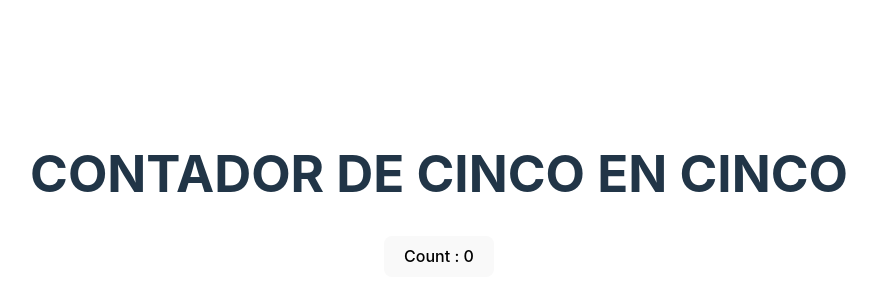
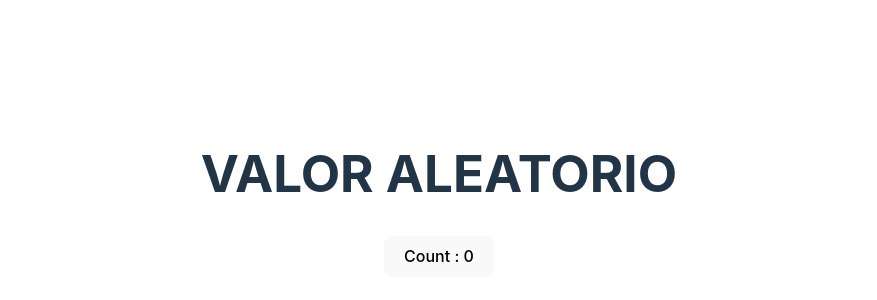
Before and after one commit to Victoria-Jimenez-Martinez/LAB7_Victoria_Jimenez_Martinez, a React (Vite) app: page / in a window 1280 px wide. Shown: the part 206-506 px from the top of the page, without its empty margins (201-1078 px from the left). Built offline with nearby package versions, Linux system fonts and the light colour scheme.

Commit message:
feature (common): [lab07-files-evaluation-RandomNumber]

```diff
--- a/src/App.jsx
+++ b/src/App.jsx
@@ -6,7 +6,7 @@ function App() {
 
   return (
     <>
-      <h1>CONTADOR DE CINCO EN CINCO</h1>
+      <h1>VALOR ALEATORIO</h1>
       <Button text = {buttonText} />
     </>
   )
--- a/src/components/Button.jsx
+++ b/src/components/Button.jsx
@@ -1,14 +1,18 @@
 import { useState } from "react";
 
 export const Button  = props => {
-   const { text } = props;
+   const {text} = props;
    const[count, setCount] = useState(0);
    function handlerButton (){
-     setCount(count + 5);
+
+        const randomNumber = Math.floor(Math.random()*100) + 1;
+        alert(`Valor Aleatorio: ${randomNumber}`);
+
+        setCount(randomNumber)
    }
     return (
         <button onClick={handlerButton}>
-          { text }  { count }
+        {text} { count }
         </button>
     )
 };
--- a/src/components/WrapperList.jsx
+++ b/src/components/WrapperList.jsx
@@ -1,7 +1,5 @@
 export const WapperList = props => {
-
     const { children } = props
-
     return (
       <div>
         <h2>Lista de Compras</h2>
```
